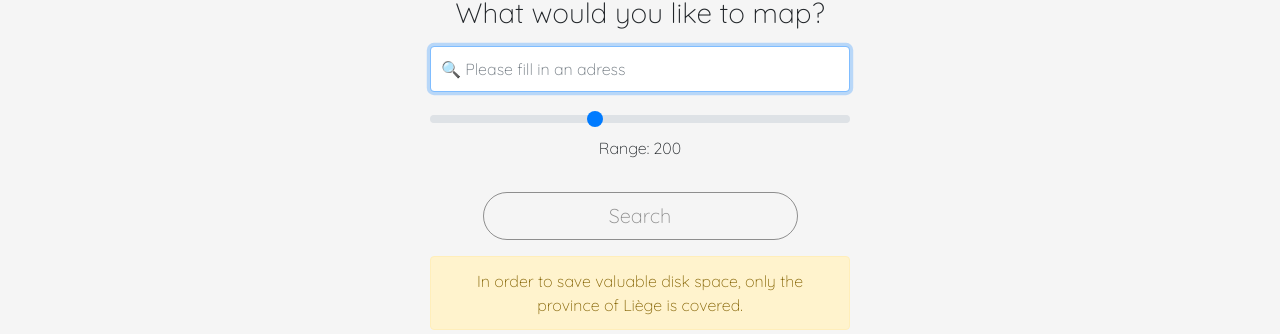
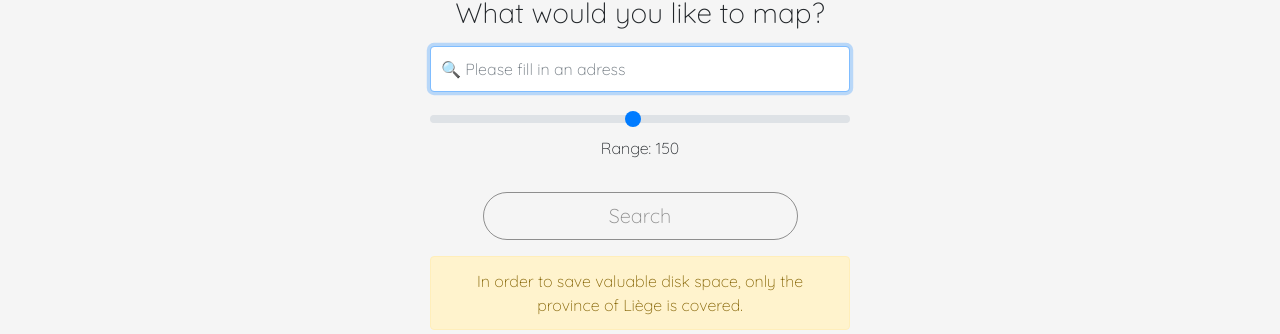
Before and after one commit to bestycame/3D-Houses, a Flask app: page /start in a window 1280 px wide. Shown: the part 376-710 px from the top of the page. Run offline with Flask 2, Linux system fonts and the light colour scheme; a user stored in the database is signed in; some libraries are stand-ins or nearby versions.

Commit message:
README file updated

```diff
--- a/templates/start.html
+++ b/templates/start.html
@@ -7,7 +7,7 @@
 
           <h1 class="h3 mb-3 fw-normal">What would you like to map?</h1>
           <input type="text" name="searchterm" id="inputaddress" class="form-control" placeholder="🔍 Please fill in an adress" required autofocus>
-          <input type="range" name='range_value' class="custom-range mt-3" min="10" max="500" value="200" step=5 class="slider" id="range_slider">
+          <input type="range" name='range_value' class="custom-range mt-3" min="10" max="300" value="150" step=5 class="slider" id="range_slider">
           <p>Range: <span id="range_value"></span></p>
           <button class="mt-3 mb-3 w-75 btn btn-lg btn-ghost" type="submit">Search</button>
         </form>
```
Also changed, not shown: README.md.
